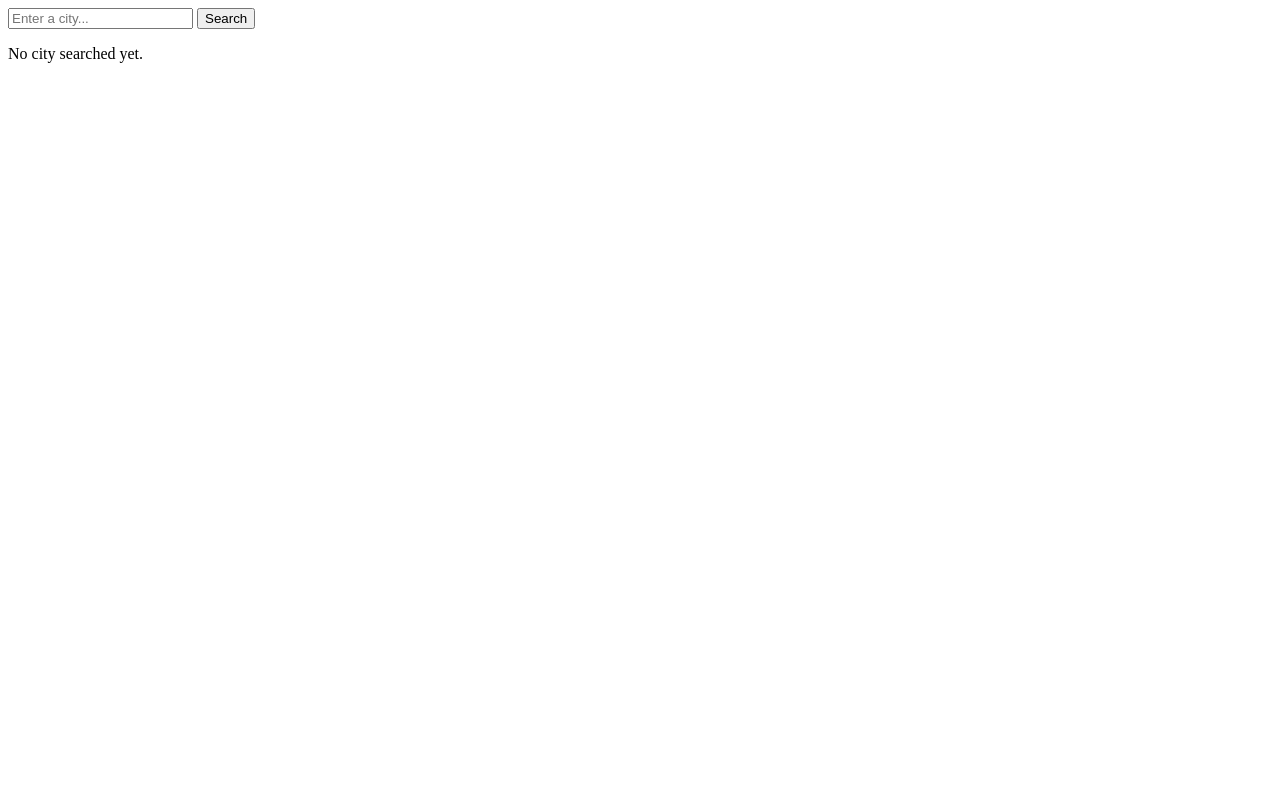
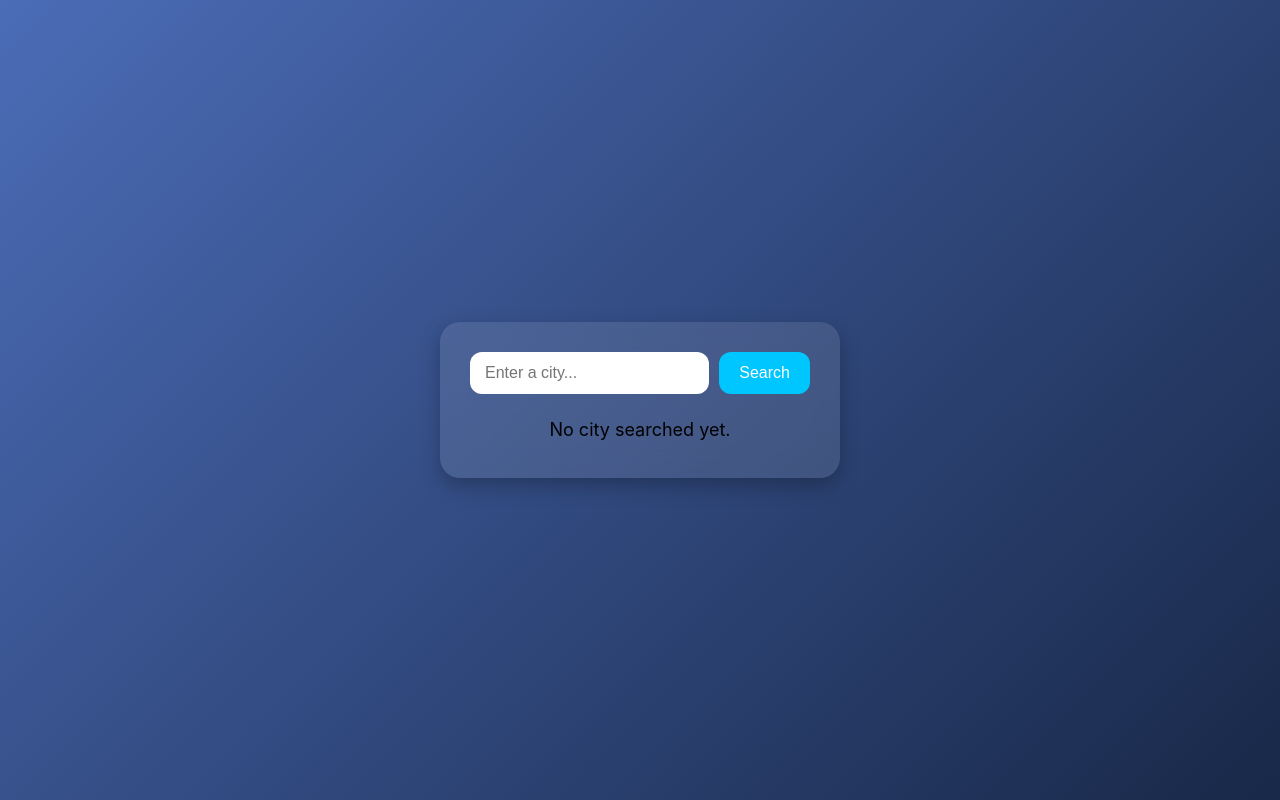
Before and after one commit to dmills38/weather-app, a plain HTML site: page index.html in a window 1280 px wide. Drawn offline with Linux system fonts and the light colour scheme.

Commit message:
finished css and api key now working

```diff
--- a/index.html
+++ b/index.html
@@ -7,6 +7,7 @@
     <title>Weather App</title>
 </head>
 <body>
+    <div id="app-container">
     <! -- Search Section -->
     <div id="search-area">
         <input
@@ -22,6 +23,7 @@
         <!-- Weather results will be displayed here -->
          <p>No city searched yet.</p>
     </div>
+    </div>
     <script src="script.js"></script>
 </body>
 </html>
--- a/style.css
+++ b/style.css
@@ -0,0 +1,79 @@
+/* Gerneral page setup */
+
+* {
+    margin: 0;
+    padding: 0;
+    box-sizing: border-box;
+}
+
+body {
+    font-family: 'Inter', sans-serif;
+    background: linear-gradient(135deg, #4b6cb7, #182848);
+    min-height: 100vh;
+    display: flex;
+    justify-content: center;
+    align-items: center;
+    padding: 20px;
+}
+
+/* Weather app container */
+
+#app-container {
+    background-color: rgba(255, 255, 255, 0.1);
+    backdrop-filter: blur(12px);
+    padding: 30px;
+    border-radius: 20px;
+    width: 100%;
+    max-width: 400px;
+    box-shadow: 0 8px 20px rgba(0, 0, 0, 0.25);
+}
+
+/* Search section */
+
+#search-area {
+    display: flex;
+    gap: 10px;
+    margin-bottom: 25px;
+}
+
+#city-input {
+    flex: 1;
+    padding: 12px 15px;
+    font-size: 16px;
+    border: none;
+    border-radius: 12px;
+    outline: none;
+}
+
+#search-button {
+    padding: 12px 20px;
+    font-size: 16px;
+    border: none;
+    background: #00c6ff;
+    color: #fff;
+    border-radius: 12px;
+    cursor: pointer;
+    transition: 0.25s ease;
+}
+
+#search-button:hover {
+    background: #0096cc;
+}
+
+/* Weather display section */
+
+#weather-result {
+    text-align: center;
+}
+
+#weather-result h2 {
+    font-size: 26px;
+    margin-bottom: 10px;
+}
+
+/* results styling */
+
+#weather-result p {
+    font-size: 18px;
+    margin: 8px;
+}
```
